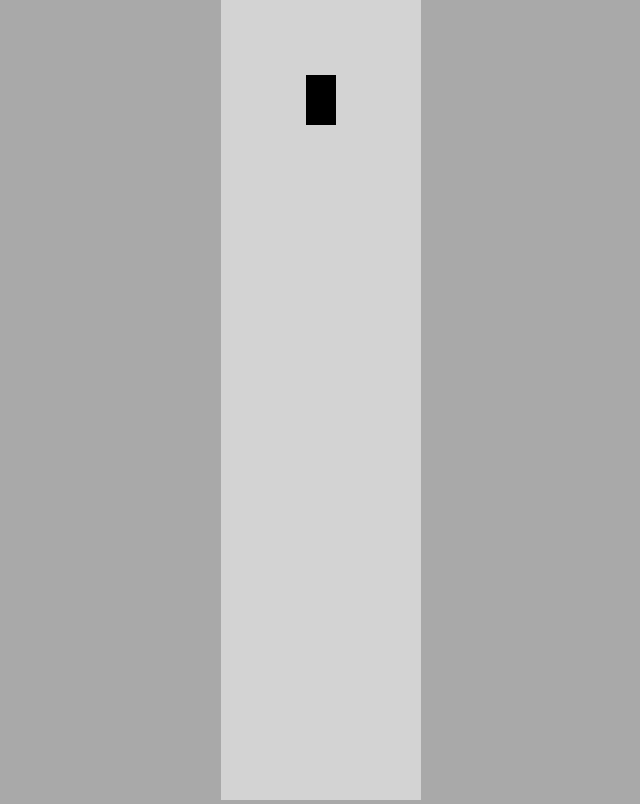
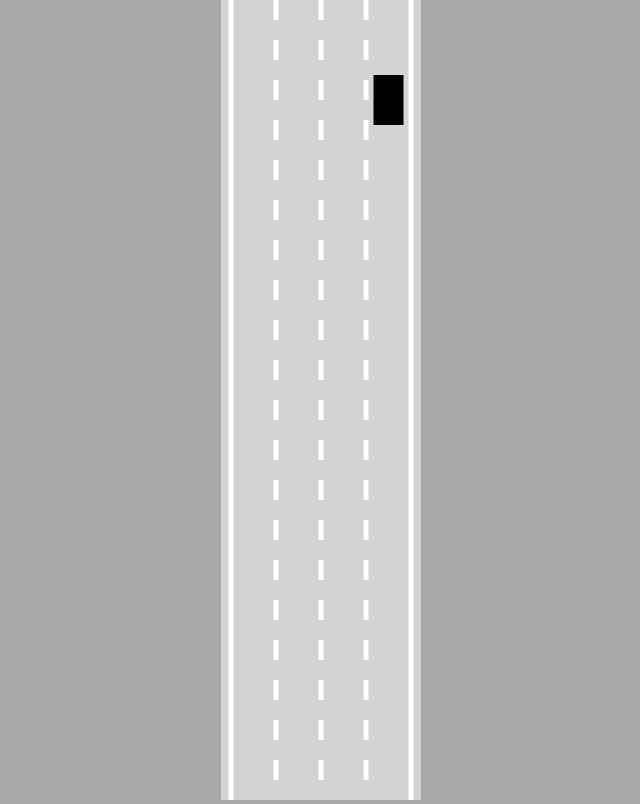
Before and after one commit to viktaur/self-driving-car, a plain HTML site: page index.html in a window 1280 px wide. Shown: the whole page, without its empty margins (319-959 px from the left). Drawn offline with Linux system fonts and the light colour scheme.

Commit message:
set up road

```diff
--- a/car.js
+++ b/car.js
@@ -15,6 +15,10 @@ class Car {
     }
 
     update() {
+        this.#move();
+    }
+
+    #move() {
         // forward acceleration
         if (this.controls.forward) {
             this.speed += this.acceleration;
@@ -50,21 +54,22 @@ class Car {
             this.speed = 0;
         }
 
-        // move to the left
-        if (this.controls.left) {
-            this.angle += 0.03;
-        }
+        if (this.speed != 0) {
+            const flip = this.speed > 0 ? 1 : -1;
 
-        // move to the right
-        if (this.controls.right) {
-            this.angle -= 0.03;
+            // move to the left
+            if (this.controls.left) {
+                this.angle += 0.03 * flip;
+            }
+
+            // move to the right
+            if (this.controls.right) {
+                this.angle -= 0.03 * flip;
+            }
         }
 
         this.x -= Math.sin(this.angle) * this.speed;
         this.y -= Math.cos(this.angle) * this.speed;
-
-        // decrease the vertical position by the speed value (for one frame)
-        this.y -= this.speed;
     }
 
     draw(ctx) {
--- a/controls.js
+++ b/controls.js
@@ -24,7 +24,6 @@ class Controls {
                     this.reverse = true;
                     break;
             }
-            console.table(this);
         }
 
         document.onkeyup = (event) => {
@@ -42,7 +41,6 @@ class Controls {
                     this.reverse = false;
                     break;
             }
-            console.table(this);
         }
     }
 }
--- a/index.html
+++ b/index.html
@@ -6,6 +6,8 @@
 </head>
 <body>
     <canvas id="myCanvas"></canvas>
+    <script src="utils.js"></script>
+    <script src="road.js"></script>
     <script src="controls.js"></script>
     <script src="car.js"></script>
     <script src="main.js"></script>
--- a/main.js
+++ b/main.js
@@ -2,14 +2,17 @@ const canvas = document.getElementById("myCanvas");
 canvas.width = 200;
 
 const ctx = canvas.getContext("2d");
-const car = new Car(100,100,30,50);
+const road = new Road(canvas.width / 2, canvas.width * 0.9);
+const car = new Car(road.getLaneCenter(3),100,30,50);
 car.draw(ctx);
 
 animate();
 
 function animate() {
     car.update();
+
     canvas.height = window.innerHeight;
+    road.draw(ctx);
     car.draw(ctx);
     requestAnimationFrame(animate);
 }
--- /dev/null
+++ b/road.js
@@ -0,0 +1,44 @@
+class Road {
+    constructor(x, width, laneCount = 4) {
+        this.x = x;
+        this.width = width;
+        this.laneCount = laneCount;
+
+        this.left = x - width / 2;
+        this.right = x + width / 2;
+
+        const infinity = 1000000;
+        this.top = -infinity;
+        this.bottom = infinity;
+    }
+
+    getLaneCenter(laneIndex) {
+        const lineWidth = this.width / this.laneCount;
+        return this.left + (lineWidth / 2) + (laneIndex * lineWidth);
+    }
+
+    draw(ctx) {
+        ctx.lineWidth = 5;
+        ctx.strokeStyle = "white";
+
+
+        for (let i=0; i<=this.laneCount; i++) {
+            const x = lerp(
+                this.left,
+                this.right,
+                i/this.laneCount
+            );
+
+            if (i > 0 && i < this.laneCount) {
+                ctx.setLineDash([20, 20]);
+            } else {
+                ctx.setLineDash([])
+            }
+
+            ctx.beginPath();
+            ctx.moveTo(x, this.top);
+            ctx.lineTo(x, this.bottom);
+            ctx.stroke();
+        }
+    }
+}
--- /dev/null
+++ b/utils.js
@@ -0,0 +1,3 @@
+function lerp(A, B, t) {
+    return A + (B - A) * t;
+}
```
